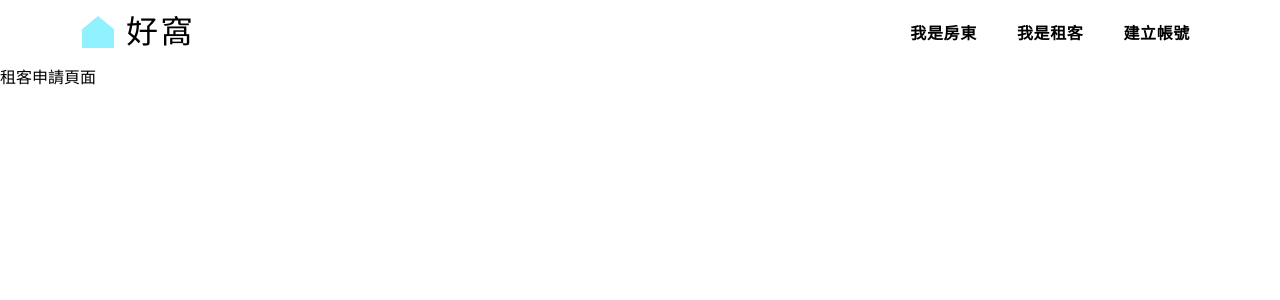
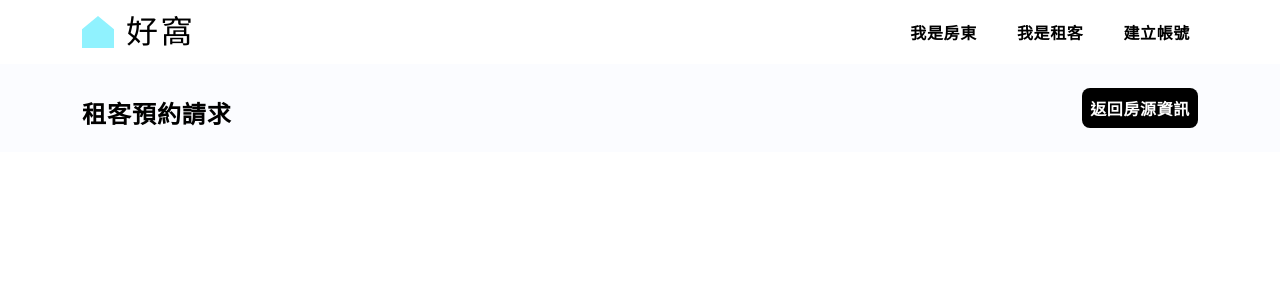
Before and after one commit to Eshiunm/Rocket_HowOh, a React (Vite) app: page /landlord/publish/request in a window 1280 px wide. Shown: the top 300 px of the page. Built offline with nearby package versions, Linux system fonts and the light colour scheme; a web font is replaced by a local one.

Commit message:
feat: add request page's header

```diff
--- a/src/pages/landlordManagement/TenantRequest.tsx
+++ b/src/pages/landlordManagement/TenantRequest.tsx
@@ -1,3 +1,13 @@
 export default function TenantRequest() {
-  return <div>租客申請頁面</div>;
+  return (
+    <>
+      <header className="bg-Landlord-99">
+        <div className="container py-6 flex justify-between items-end">
+          <h2 className="text-sans-b-h5">租客預約請求</h2>
+          <button className="filled-button-m">返回房源資訊</button>
+        </div>
+
+      </header>
+    </>
+  );
 }
```
